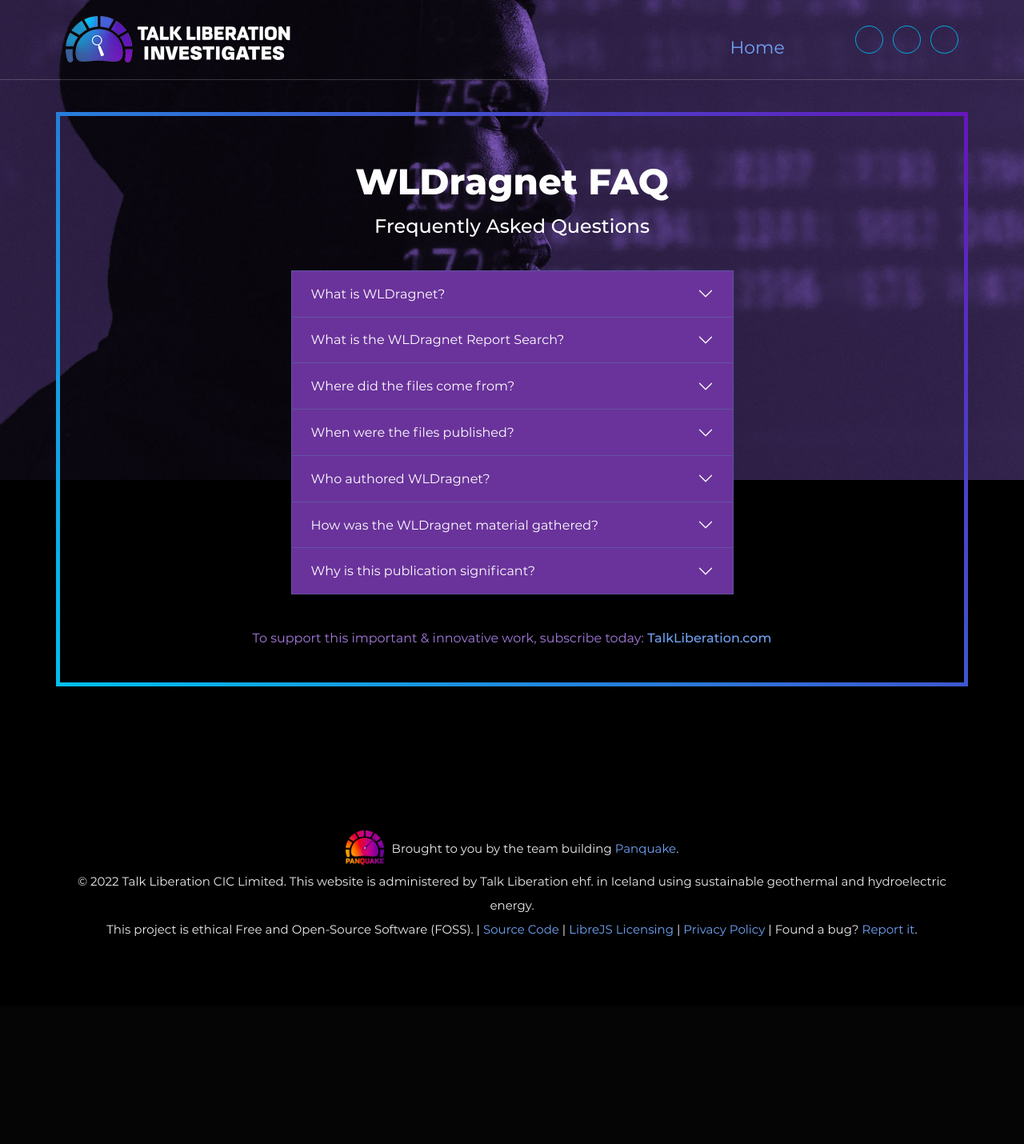
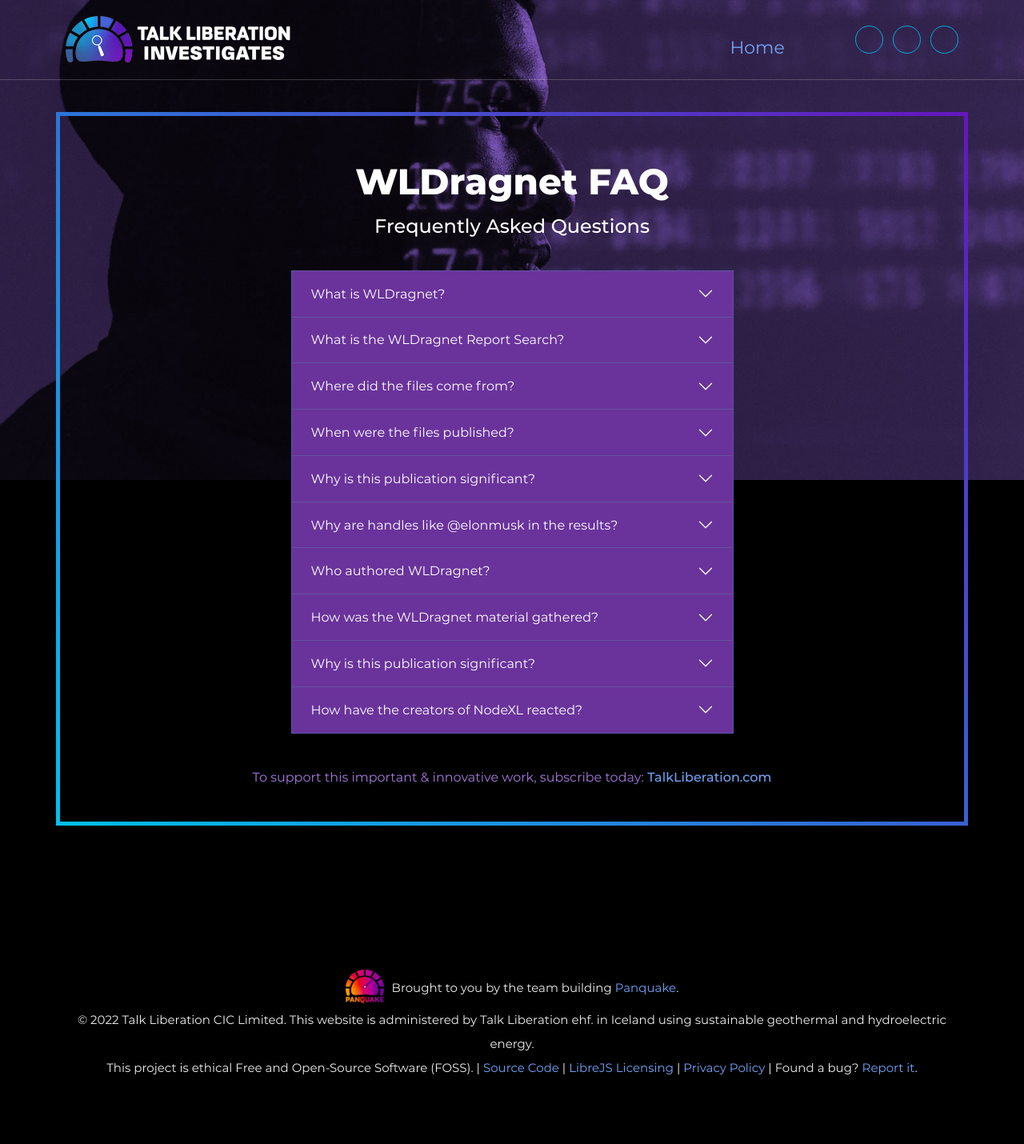
Before and after one commit to TalkLiberation/WLDragnet-Search, a Flask app: page /faq in a window 1280 px wide. Shown: the whole page at 80% size. Before the commit the page ends 1170 px from the top, so only its background shows below. Run offline with Flask 2, Linux system fonts and the light colour scheme; some libraries are stand-ins or nearby versions.

Commit message:
Update faq.html

```diff
--- a/wldragnet/templates/site/pages/faq.html
+++ b/wldragnet/templates/site/pages/faq.html
@@ -56,24 +56,8 @@
                 </div>
             </div>
             <div class="accordion-item square-border">
-                <h2 class="accordion-header" id="headingFive"><button aria-controls="collapseFive" aria-expanded="false" class="accordion-button collapsed" data-mdb-target="#collapseFive" data-mdb-toggle="collapse" type="button" style="border-radius:0;">Who authored WLDragnet?</button></h2>
+                <h2 class="accordion-header" id="headingFive"><button aria-controls="collapseFive" aria-expanded="false" class="accordion-button collapsed" data-mdb-target="#collapseFive" data-mdb-toggle="collapse" type="button" style="border-radius:0;">Why is this publication significant?</button></h2>
                 <div aria-labelledby="headingFive" class="accordion-collapse square-border collapse" data-mdb-parent="#accordionFAQ" id="collapseFive" style="">
-                    <div class="accordion-body">
-                        The WLDragnet Investigates series is authored by Sean O'Brien (Chief Security Officer, <a href="https://panquake.com/" target="_blank" style="color:#6513A3;" class="keychainify-checked">Panquake</a>; Founder of Yale University Privacy Lab and Lecturer at Yale Law School) and Suzie Dawson (Founder and Chief Product Officer, <a href="https://panquake.com/" target="_blank" style="color:#6513A3;" class="keychainify-checked">Panquake</a>). The WLDragnet Report Search app is brought to you by the development team building <a href="https://panquake.com/" target="_blank" style="color:#6513A3;" class="keychainify-checked">Panquake</a>, and is administered by Talk Liberation ehf. in Iceland using sustainable geothermal and hydroelectric energy.
-                    </div>
-                </div>
-            </div>
-            <div class="accordion-item square-border">
-                <h2 class="accordion-header" id="headingSix"><button aria-controls="collapseSix" aria-expanded="false" class="accordion-button collapsed" data-mdb-target="#collapseSix" data-mdb-toggle="collapse" type="button" style="border-radius:0;">How was the WLDragnet material gathered?</button></h2>
-                <div aria-labelledby="headingSix" class="accordion-collapse square-border collapse" data-mdb-parent="#accordionFAQ" id="collapseSix" style="">
-                    <div class="accordion-body">
-                        WLDragnet files were obtained via open-source intelligence (OSINT) of graphs available in the public arena, and none of the published information was obtained via leaks, hacking, or data breaches.
-                    </div>
-                </div>
-            </div>
-            <div class="accordion-item square-border">
-                <h2 class="accordion-header" id="headingSeven"><button aria-controls="collapseSeven" aria-expanded="false" class="accordion-button collapsed" data-mdb-target="#collapseSeven" data-mdb-toggle="collapse" type="button" style="border-radius:0;">Why is this publication significant?</button></h2>
-                <div aria-labelledby="headingSeven" class="accordion-collapse square-border collapse" data-mdb-parent="#accordionFAQ" id="collapseSeven" style="">
                     <div class="accordion-body">
                         Though all documents that support our research are publicly-available, their compilation, annotation, and analysis
 comprises an original and noteworthy contribution to public understanding of mass surveillance.<br>
@@ -82,6 +66,54 @@
 democratically-protected speech and actions of a wide variety of people, particularly those identified via their user handle(s) in the NodeXL files, with the obvious capacity to result in real world harm.<br>
                         <br>
                         We seek to mitigate that real world harm by empowering the public to discover whether they have been unwittingly pulled into the dragnet.
+                    </div>
+                </div>
+            </div>
+            <div class="accordion-item square-border">
+                <h2 class="accordion-header" id="headingSix"><button aria-controls="collapseSix" aria-expanded="false" class="accordion-button collapsed" data-mdb-target="#collapseSix" data-mdb-toggle="collapse" type="button" style="border-radius:0;">Why are handles like @elonmusk in the results?</button></h2>
+                <div aria-labelledby="headingSix" class="accordion-collapse square-border collapse" data-mdb-parent="#accordionFAQ" id="collapseSix" style="">
+                    <div class="accordion-body">
+                        Talk Liberation's <a href="https://talkliberation.com/wldragnet" target="_blank">WLDragnet reporting</a> makes clear that journalists, activists, and many others have been targeted for their advocacy and speech. One of the major criticisms of social network analysis via NodeXL is that graphs pull in user handles divorced from appropriate context.<br>
+                        <br>
+To understand the reports, it is important to consider the results in context and consider why a specific user handle is mentioned. A major goal of the WLDragnet Search tool is to make this process as convenient as possible. This is why, for example, we provide a short description, keywords, and hashtags alongside lists of Twitter handles and links to the archived sources.
+                    </div>
+                </div>
+            </div>
+            <div class="accordion-item square-border">
+                <h2 class="accordion-header" id="headingSeven"><button aria-controls="collapseSeven" aria-expanded="false" class="accordion-button collapsed" data-mdb-target="#collapseSeven" data-mdb-toggle="collapse" type="button" style="border-radius:0;">Who authored WLDragnet?</button></h2>
+                <div aria-labelledby="headingSeven" class="accordion-collapse square-border collapse" data-mdb-parent="#accordionFAQ" id="collapseSeven" style="">
+                    <div class="accordion-body">
+                        The WLDragnet Investigates series is authored by Sean O'Brien (Chief Security Officer, <a href="https://panquake.com/" target="_blank" style="color:#6513A3;" class="keychainify-checked">Panquake</a>; Founder of Yale University Privacy Lab and Lecturer at Yale Law School) and Suzie Dawson (Founder and Chief Product Officer, <a href="https://panquake.com/" target="_blank" style="color:#6513A3;" class="keychainify-checked">Panquake</a>). The WLDragnet Report Search app is brought to you by the development team building <a href="https://panquake.com/" target="_blank" style="color:#6513A3;" class="keychainify-checked">Panquake</a>, and is administered by Talk Liberation ehf. in Iceland using sustainable geothermal and hydroelectric energy.
+                    </div>
+                </div>
+            </div>
+            <div class="accordion-item square-border">
+                <h2 class="accordion-header" id="headingEight"><button aria-controls="collapseEight" aria-expanded="false" class="accordion-button collapsed" data-mdb-target="#collapseEight" data-mdb-toggle="collapse" type="button" style="border-radius:0;">How was the WLDragnet material gathered?</button></h2>
+                <div aria-labelledby="headingEight" class="accordion-collapse square-border collapse" data-mdb-parent="#accordionFAQ" id="collapseEight" style="">
+                    <div class="accordion-body">
+                        WLDragnet files were obtained via open-source intelligence (OSINT) of graphs available in the public arena, and none of the published information was obtained via leaks, hacking, or data breaches.
+                    </div>
+                </div>
+            </div>
+            <div class="accordion-item square-border">
+                <h2 class="accordion-header" id="headingNine"><button aria-controls="collapseNine" aria-expanded="false" class="accordion-button collapsed" data-mdb-target="#collapseNine" data-mdb-toggle="collapse" type="button" style="border-radius:0;">Why is this publication significant?</button></h2>
+                <div aria-labelledby="headingNine" class="accordion-collapse square-border collapse" data-mdb-parent="#accordionFAQ" id="collapseNine" style="">
+                    <div class="accordion-body">
+                        Though all documents that support our research are publicly-available, their compilation, annotation, and analysis
+comprises an original and noteworthy contribution to public understanding of mass surveillance.<br>
+                        <br>
+                        The documents relate to monitoring, tracking, and reporting measures described by NodeXL principals as intended to enable "detection, deflection, and deterrance" of targeted account holders. Such ideological weaponizing of social media presents a threat to
+democratically-protected speech and actions of a wide variety of people, particularly those identified via their user handle(s) in the NodeXL files, with the obvious capacity to result in real world harm.<br>
+                        <br>
+                        We seek to mitigate that real world harm by empowering the public to discover whether they have been unwittingly pulled into the dragnet.
+                    </div>
+                </div>
+            </div>
+            <div class="accordion-item square-border">
+                <h2 class="accordion-header" id="headingTen"><button aria-controls="collapseTen" aria-expanded="false" class="accordion-button collapsed" data-mdb-target="#collapseTen" data-mdb-toggle="collapse" type="button" style="border-radius:0;">How have the creators of NodeXL reacted?</button></h2>
+                <div aria-labelledby="headingTen" class="accordion-collapse square-border collapse" data-mdb-parent="#accordionFAQ" id="collapseTen" style="">
+                    <div class="accordion-body">
+                        The creators of NodeXL have reacted to the WLDragnet revelations by tracking Talk Liberation and themselves using NodeXL. Their attempts at reputation management via generating graphs about WLDragnet are now included within the WLDragnet database itself.
                     </div>
                 </div>
             </div>
```
